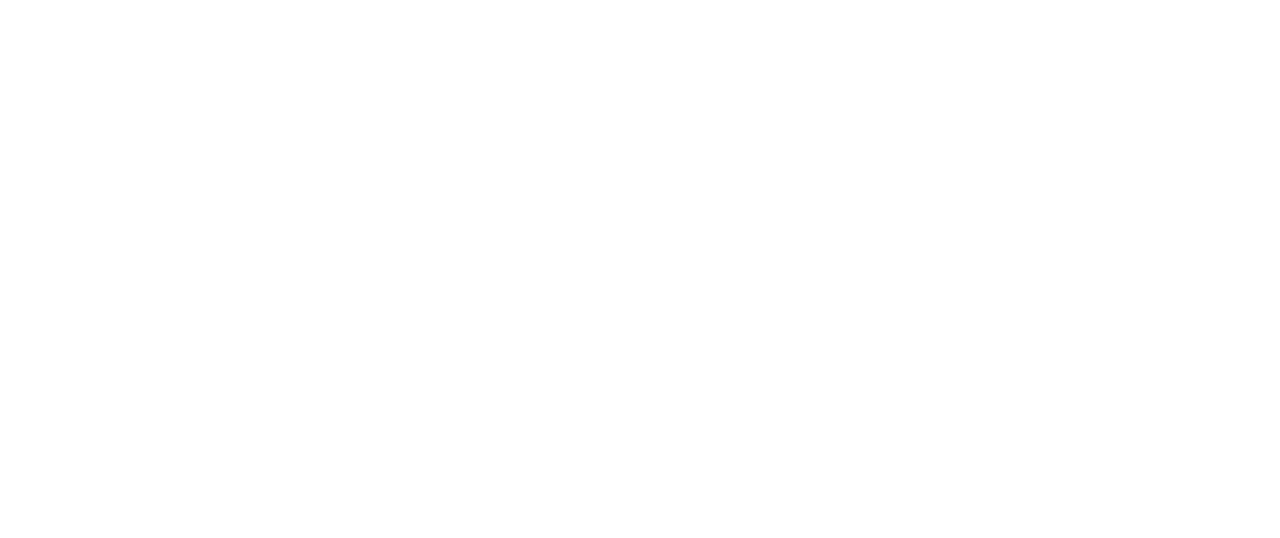
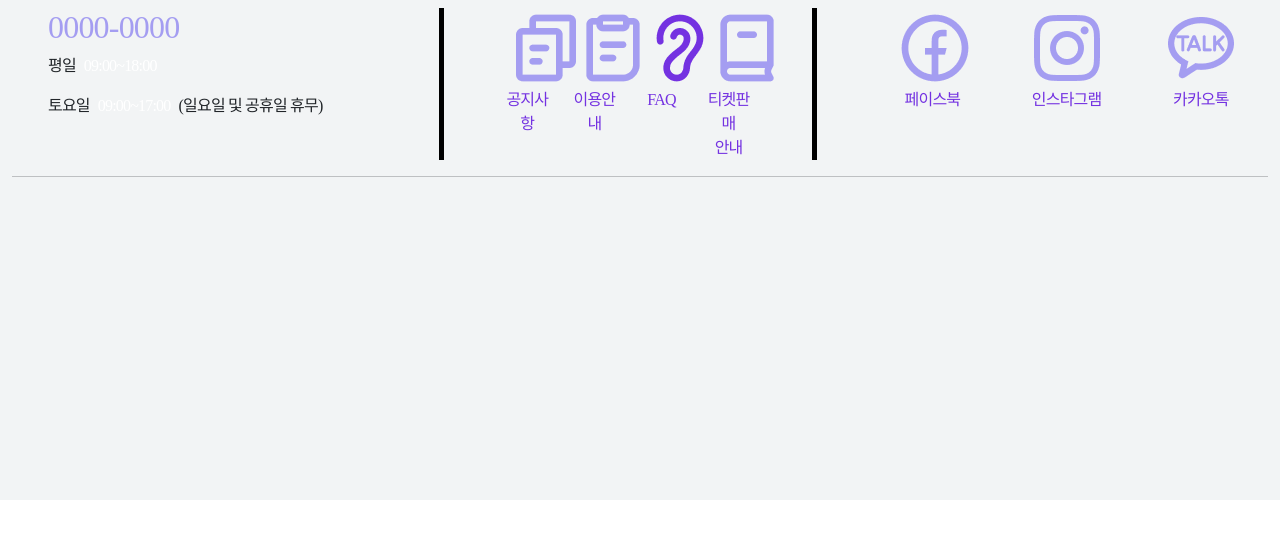
Before and after one commit to YoungBeomLee/teamproject_ticatalk, a website: page part-develop/footer-yb.html in a window 1280 px wide. Drawn offline with Linux system fonts and the light colour scheme; a web font is replaced by a local one.

Commit message:
23-02-10 이영범 -footer 작업중

```diff
--- a/part-develop/footer-yb.html
+++ b/part-develop/footer-yb.html
@@ -5,8 +5,43 @@
     <meta http-equiv="X-UA-Compatible" content="IE=edge" />
     <meta name="viewport" content="width=device-width, initial-scale=1.0" />
     <title>Document</title>
+    <link rel="stylesheet" href="../css/main.css" />
   </head>
   <body>
+    <footer class="bg-light">
+      <div class="footer-container container">
+        <div class="footer-top row pt-2">
+          <div class="footer-top-left col-4 ps-5">
+            <h2 class="text-secondary">0000-0000</h2>
+            <p class="text-gray">평일<span class="text-white ms-2">09:00~18:00</span></p>
+            <p class="text-gray">토요일<span class="text-white ms-2 me-2">09:00~17:00</span>(일요일 및 공휴일 휴무)</p>
+          </div>
+          <div class="footer-top-center col-4 row">
+              <div class="footer-chopstick1 col-2 "><span></span></div>
+              <div class="footer-iconbox col-2 text-center"><div class="imgbox"><img src="../img/icon/info.png" alt="" /></div><a href="#" class="mt-3">공지사항</a></div>
+              <div class="footer-iconbox col-2 text-center"><div class="imgbox"><img src="../img/icon/guide.png" alt="" /></div><a href="#" class="mt-3">이용안내</a></div>
+              <div class="footer-iconbox col-2 text-center"><div class="imgbox"><img src="../img/icon/ear-p.png" alt="" /></div><a href="#" class="mt-3">FAQ</a></div>
+              <div class="footer-iconbox col-2 text-center"><div class="imgbox"><img src="../img/icon/sellguide.png" alt="" /></div><a href="#" class="mt-3">티켓판매<br>안내</a></div>
+              <div class="footer-chopstick2 col-2 "><span></span></div>
 
+          </div>
+          <div class="footer-top-right col-4 row ms-4">
+            <div class="footer-iconbox col-4 text-center"><div class="imgbox"><img src="../img/icon/facebook.png" alt=""/></div><a href="#" class="mt-1">페이스북</a></div>
+            <div class="footer-iconbox col-4 text-center"><div class="imgbox"><img src="../img/icon/insta.png" alt=""/></div><a href="#" class="mt-1">인스타그램</a></div>
+            <div class="footer-iconbox col-4 text-center"><div class="imgbox"><img src="../img/icon/kakao.png" alt=""/></div><a href="#" class="mt-1">카카오톡</a></div>
+          </div>
+        </div>
+        <hr>
+        <div class="footer-middle">
+          <div class="info"></div>
+        </div>
+        <div class="footer-bottom">
+          <p class="ticket-zoo"></p>
+          <p class="footer-adress"></p>
+          <p></p>
+          <p class="copyright"></p>
+        </div>
+      </div>
+    </footer>
   </body>
 </html>
--- a/scss/layout/_footer.scss
+++ b/scss/layout/_footer.scss
@@ -0,0 +1,34 @@
+a{
+    text-decoration: none;
+}
+
+.footer-iconbox > .imgbox{
+    width: 80px;
+    margin: 0 auto;
+}
+
+.footer-chopstick1 span{
+    display: block;
+    width: 5px;
+    height: 100%;
+    background-color: #000;
+    padding: 0;
+
+}
+.footer-chopstick2 span{
+    display: block;
+    width: 5px;
+    height: 100%;
+    background-color: #000;
+    padding: 0;
+    float: right;
+
+}
+
+footer{
+    height: 500px;
+}
+footer .container{
+
+    max-width: 1800px;
+}
--- a/scss/layout/_sec3.scss
+++ b/scss/layout/_sec3.scss
@@ -1,5 +1,5 @@
 .sec3-ticketopen {
-    width: 1400px;
+
     margin-top: 100px;
 }
 .sec3-container {
@@ -8,7 +8,7 @@
 .contentbox p{
     width: 200px;
 }
-.imgbox {
+.contentbox .imgbox {
     width: 200px;
     height: 300px;
     border-radius: 15px;
@@ -34,7 +34,7 @@
     font-size: 21px;
 
 }
-.imgbox > img {
+.contentbox .imgbox > img {
     width: 100%;
     height: 100%;
     box-sizing: border-box;
```
Also changed, not shown: part-develop/section3-yb.html (+9 -9 lines), css/main.css, dist/css/main.min.css, 2 other files.
